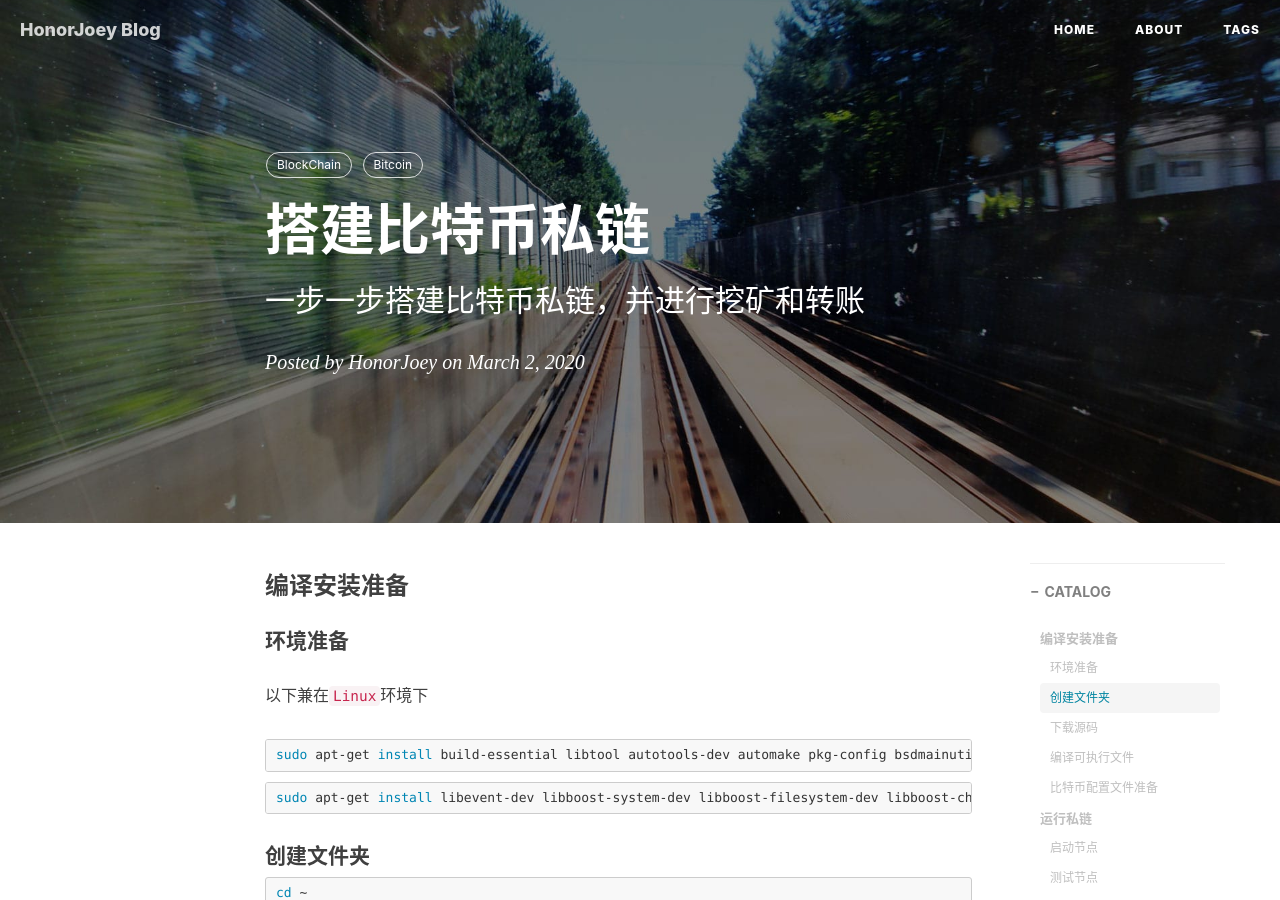
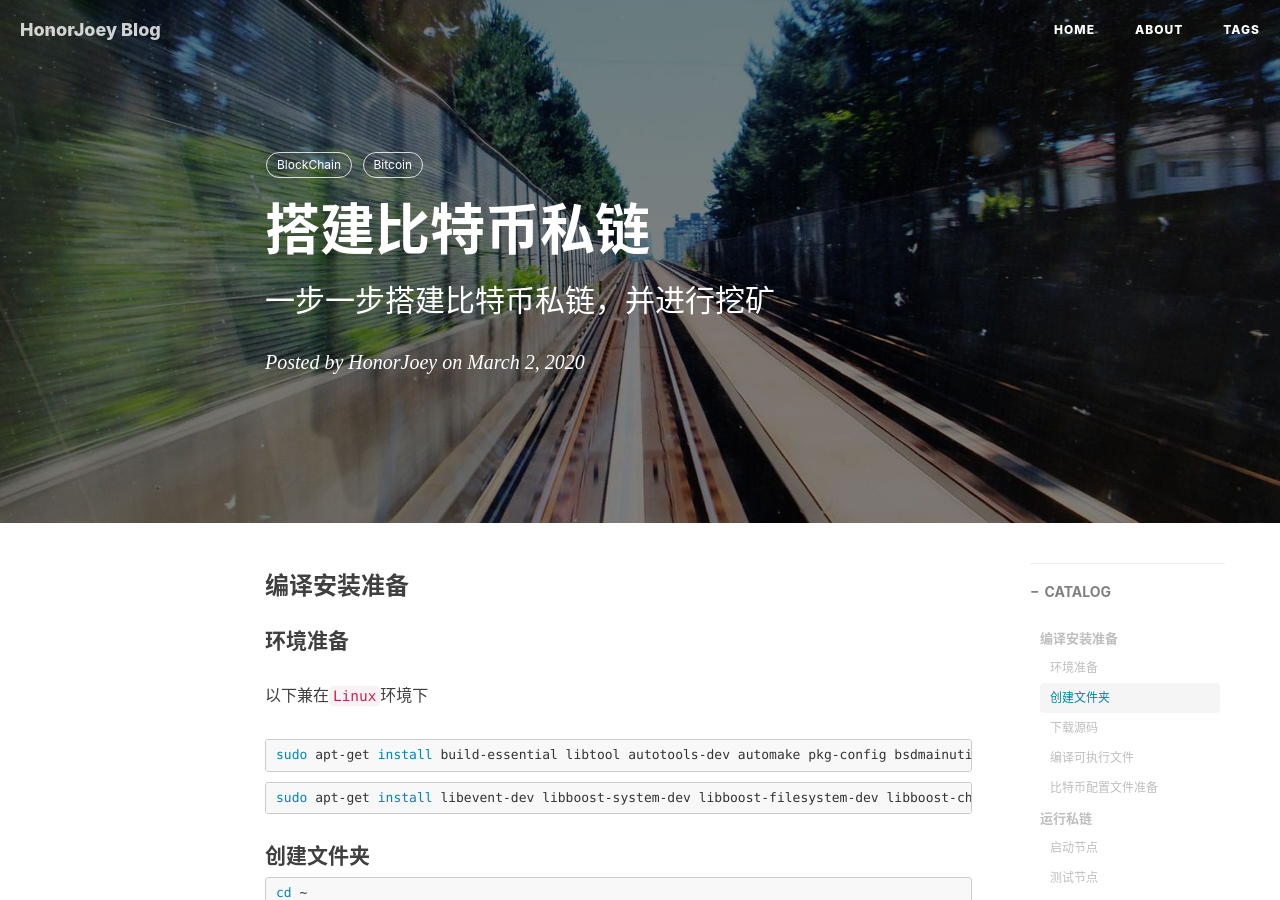
Before and after one commit to honorjoey/honorjoey.github.io, a Jekyll site: the page built from _posts/2020-03-02-搭建比特币私链.md, in a window 1280 px wide and 900 px high. Built offline with Jekyll 4.4.1, drawn with Linux system fonts in a browser that asks for light colours; nearby versions of some CDN libraries; comment, search, counter and statistics services are not loaded.

Commit message:
update blog

```diff
--- a/_posts/2020-03-02-搭建比特币私链.md
+++ b/_posts/2020-03-02-搭建比特币私链.md
@@ -1,7 +1,7 @@
 ---
 layout:     post   				    # 使用的布局（不需要改）
 title:      搭建比特币私链				# 标题
-subtitle:   一步一步搭建比特币私链，并进行挖矿和转账      #副标题
+subtitle:   一步一步搭建比特币私链，并进行挖矿      #副标题
 date:       2020-03-02 				# 时间
 author:     HonorJoey 						# 作者
 header-img: img/post-bg-2015.jpg 	#这篇文章标题背景图片
```
